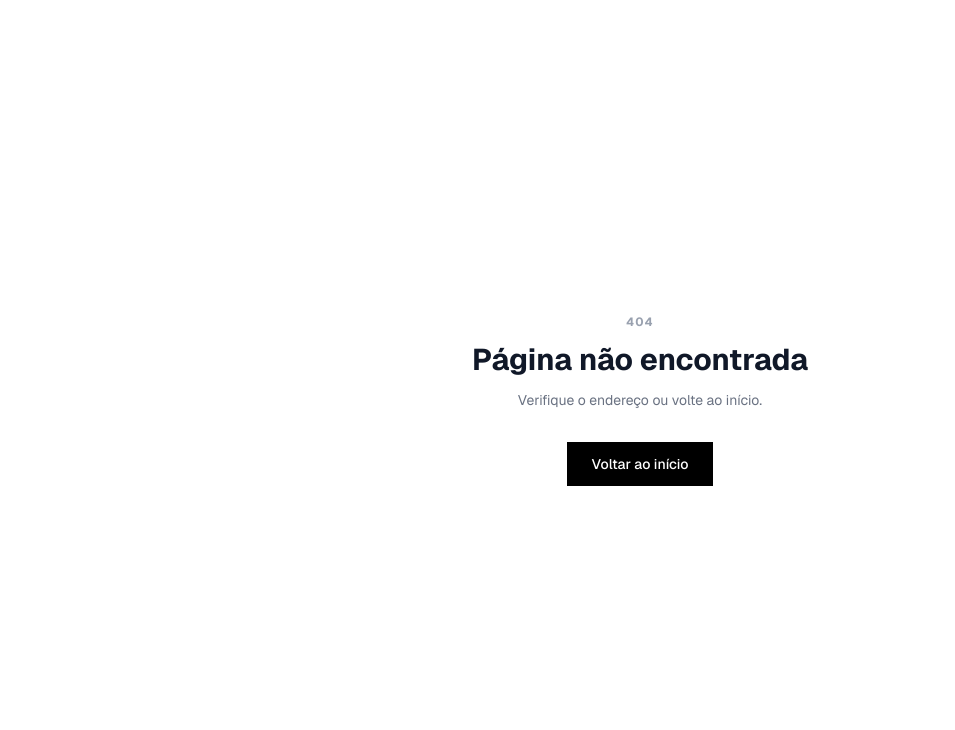
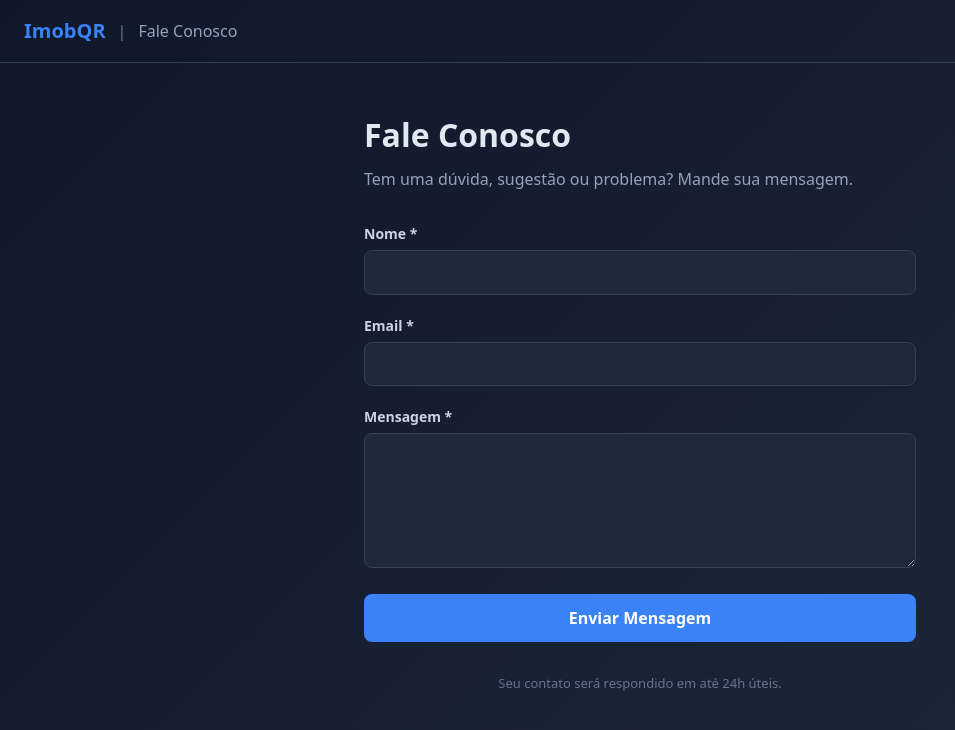
Before and after one commit to gfmcosta08/imobiliariaqrcode, a Next.js app in the folder apps/web/: page /contato in a window 1280 px wide. Before the commit this address had no page. Shown: the top 730 px of the page, without its empty margins (0-955 px from the left). Built offline with nearby package versions, Linux system fonts and the light colour scheme.

Commit message:
feat: add /contato page with contact form and API route

```diff
--- /dev/null
+++ b/apps/web/src/app/api/contato/route.ts
@@ -0,0 +1,46 @@
+import { NextRequest, NextResponse } from 'next/server';
+
+export async function POST(request: NextRequest) {
+  try {
+    const body = await request.json();
+    const { nome, email, mensagem, assunto } = body;
+    const type = body.type || 'duvidas';
+
+    if (!nome || !email || !mensagem) {
+      return NextResponse.json(
+        { ok: false, error: 'nome, email e mensagem são obrigatórios' },
+        { status: 400 }
+      );
+    }
+
+    // Send to the VPS bridge endpoint
+    const response = await fetch(
+      'https://193.203.174.173:5002/api/contato',
+      {
+        method: 'POST',
+        headers: { 'Content-Type': 'application/json' },
+        body: JSON.stringify({ type, nome, email, mensagem, assunto }),
+        // Allow self-signed cert (VPS uses HTTP, not HTTPS)
+        signal: AbortSignal.timeout(10000),
+      }
+    );
+
+    if (!response.ok) {
+      const text = await response.text();
+      console.error('Bridge endpoint error:', response.status, text);
+      return NextResponse.json(
+        { ok: false, error: 'Erro ao enviar mensagem' },
+        { status: 502 }
+      );
+    }
+
+    const result = await response.json();
+    return NextResponse.json(result);
+  } catch (error) {
+    console.error('Contato API error:', error);
+    return NextResponse.json(
+      { ok: false, error: 'Erro interno do servidor' },
+      { status: 500 }
+    );
+  }
+}
--- /dev/null
+++ b/apps/web/src/app/contato/page.tsx
@@ -0,0 +1,228 @@
+'use client';
+
+import { useState, FormEvent } from 'react';
+
+export default function ContatoPage() {
+  const [nome, setNome] = useState('');
+  const [email, setEmail] = useState('');
+  const [mensagem, setMensagem] = useState('');
+  const [enviando, setEnviando] = useState(false);
+  const [status, setStatus] = useState<{ tipo: 'sucesso' | 'erro'; texto: string } | null>(null);
+
+  const handleSubmit = async (e: FormEvent) => {
+    e.preventDefault();
+    setEnviando(true);
+    setStatus(null);
+
+    try {
+      const res = await fetch('/api/contato', {
+        method: 'POST',
+        headers: { 'Content-Type': 'application/json' },
+        body: JSON.stringify({ type: 'duvidas', nome, email, mensagem }),
+      });
+
+      const data = await res.json();
+
+      if (data.ok) {
+        setStatus({ tipo: 'sucesso', texto: 'Mensagem enviada com sucesso! Responderemos em breve.' });
+        setNome('');
+        setEmail('');
+        setMensagem('');
+      } else {
+        setStatus({ tipo: 'erro', texto: data.error || 'Erro ao enviar mensagem.' });
+      }
+    } catch {
+      setStatus({ tipo: 'erro', texto: 'Erro de conexão. Tente novamente.' });
+    } finally {
+      setEnviando(false);
+    }
+  };
+
+  return (
+    <div style={{
+      minHeight: '100vh',
+      background: 'linear-gradient(135deg, #0f172a 0%, #1e293b 100%)',
+      color: '#e2e8f0',
+      fontFamily: 'system-ui, -apple-system, sans-serif',
+    }}>
+      {/* Header */}
+      <header style={{
+        borderBottom: '1px solid #334155',
+        padding: '16px 24px',
+        display: 'flex',
+        alignItems: 'center',
+        gap: '12px',
+      }}>
+        <a href="/" style={{
+          color: '#3b82f6',
+          textDecoration: 'none',
+          fontSize: '20px',
+          fontWeight: 700,
+        }}>
+          ImobQR
+        </a>
+        <span style={{ color: '#64748b' }}>|</span>
+        <span style={{ color: '#94a3b8' }}>Fale Conosco</span>
+      </header>
+
+      {/* Content */}
+      <div style={{
+        maxWidth: '600px',
+        margin: '0 auto',
+        padding: '48px 24px',
+      }}>
+        <h1 style={{
+          fontSize: '32px',
+          fontWeight: 700,
+          marginBottom: '8px',
+        }}>
+          Fale Conosco
+        </h1>
+        <p style={{ color: '#94a3b8', marginBottom: '32px', fontSize: '16px' }}>
+          Tem uma dúvida, sugestão ou problema? Mande sua mensagem.
+        </p>
+
+        {status && (
+          <div style={{
+            padding: '12px 16px',
+            borderRadius: '8px',
+            marginBottom: '24px',
+            backgroundColor: status.tipo === 'sucesso' ? '#064e3b' : '#7f1d1d',
+            border: `1px solid ${status.tipo === 'sucesso' ? '#059669' : '#dc2626'}`,
+            color: status.tipo === 'sucesso' ? '#a7f3d0' : '#fecaca',
+          }}>
+            {status.texto}
+          </div>
+        )}
+
+        <form onSubmit={handleSubmit} style={{
+          display: 'flex',
+          flexDirection: 'column',
+          gap: '20px',
+        }}>
+          <div>
+            <label style={{
+              display: 'block',
+              marginBottom: '6px',
+              fontSize: '14px',
+              fontWeight: 600,
+              color: '#cbd5e1',
+            }}>
+              Nome *
+            </label>
+            <input
+              type="text"
+              value={nome}
+              onChange={(e) => setNome(e.target.value)}
+              required
+              style={{
+                width: '100%',
+                padding: '10px 14px',
+                borderRadius: '8px',
+                border: '1px solid #334155',
+                backgroundColor: '#1e293b',
+                color: '#e2e8f0',
+                fontSize: '15px',
+                outline: 'none',
+                boxSizing: 'border-box',
+              }}
+              onFocus={(e) => e.target.style.borderColor = '#3b82f6'}
+              onBlur={(e) => e.target.style.borderColor = '#334155'}
+            />
+          </div>
+
+          <div>
+            <label style={{
+              display: 'block',
+              marginBottom: '6px',
+              fontSize: '14px',
+              fontWeight: 600,
+              color: '#cbd5e1',
+            }}>
+              Email *
+            </label>
+            <input
+              type="email"
+              value={email}
+              onChange={(e) => setEmail(e.target.value)}
+              required
+              style={{
+                width: '100%',
+                padding: '10px 14px',
+                borderRadius: '8px',
+                border: '1px solid #334155',
+                backgroundColor: '#1e293b',
+                color: '#e2e8f0',
+                fontSize: '15px',
+                outline: 'none',
+                boxSizing: 'border-box',
+              }}
+              onFocus={(e) => e.target.style.borderColor = '#3b82f6'}
+              onBlur={(e) => e.target.style.borderColor = '#334155'}
+            />
+          </div>
+
+          <div>
+            <label style={{
+              display: 'block',
+              marginBottom: '6px',
+              fontSize: '14px',
+              fontWeight: 600,
+              color: '#cbd5e1',
+            }}>
+              Mensagem *
+            </label>
+            <textarea
+              value={mensagem}
+              onChange={(e) => setMensagem(e.target.value)}
+              required
+              rows={5}
+              style={{
+                width: '100%',
+                padding: '10px 14px',
+                borderRadius: '8px',
+                border: '1px solid #334155',
+                backgroundColor: '#1e293b',
+                color: '#e2e8f0',
+                fontSize: '15px',
+                outline: 'none',
+                resize: 'vertical',
+                fontFamily: 'inherit',
+                boxSizing: 'border-box',
+              }}
+              onFocus={(e) => e.target.style.borderColor = '#3b82f6'}
+              onBlur={(e) => e.target.style.borderColor = '#334155'}
+            />
+          </div>
+
+          <button
+            type="submit"
+            disabled={enviando}
+            style={{
+              padding: '12px 24px',
+              borderRadius: '8px',
+              border: 'none',
+              backgroundColor: enviando ? '#64748b' : '#3b82f6',
+              color: '#fff',
+              fontSize: '16px',
+              fontWeight: 600,
+              cursor: enviando ? 'not-allowed' : 'pointer',
+              transition: 'background-color 0.2s',
+            }}
+          >
+            {enviando ? 'Enviando...' : 'Enviar Mensagem'}
+          </button>
+        </form>
+
+        <p style={{
+          marginTop: '32px',
+          fontSize: '13px',
+          color: '#64748b',
+          textAlign: 'center',
+        }}>
+          Seu contato será respondido em até 24h úteis.
+        </p>
+      </div>
+    </div>
+  );
+}
```
